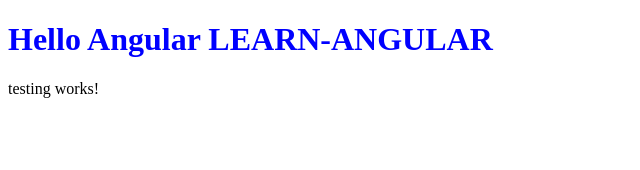
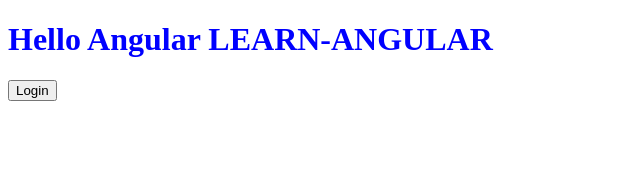
Before and after one commit to ascaryaaa/learn-angular, an Angular app: page / in a window 1280 px wide. Shown: the top 170 px of the page, without its empty margins (0-640 px from the left). Built offline with nearby package versions, Linux system fonts and the light colour scheme.

Commit message:
implement ngif for simple button login

```diff
--- a/src/app/testing/testing.component.html
+++ b/src/app/testing/testing.component.html
@@ -1,3 +1,4 @@
+<button (click)="handleClickButton()">Login</button>
 <div *ngIf="isLogin">
     <p>testing works!</p>
 </div>
--- a/src/app/testing/testing.component.ts
+++ b/src/app/testing/testing.component.ts
@@ -9,5 +9,8 @@
   styleUrl: './testing.component.css'
 })
 export class TestingComponent {
-  isLogin = true
+  isLogin = false
+  handleClickButton() {
+      this.isLogin = !this.isLogin
+  }
 }
```
